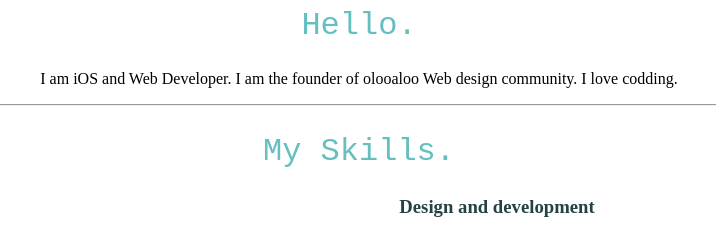
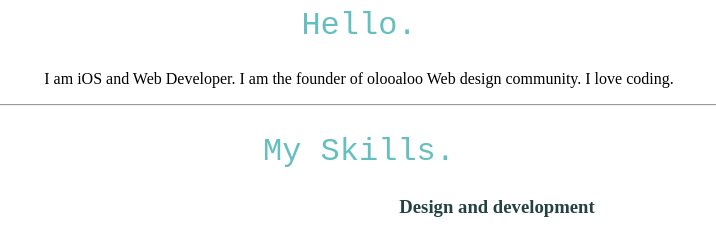
Before and after one commit to filixowino/filix, a plain HTML site: page index.html in a window 1280 px wide. Shown: the part 1296-1530 px from the top of the page, 281-997 px from the left. Drawn offline with Linux system fonts and the light colour scheme.

Commit message:
Update index.html

```diff
--- a/index.html
+++ b/index.html
@@ -18,7 +18,7 @@
         <div class="profile">
           <img class="my-img" src="CSS - My Site Images/felix.png" alt="">
           <h2>Hello.</h2>
-          <p>I am iOS and Web Developer. I am the founder of olooaloo Web design community. I love codding.</p>
+          <p>I am iOS and Web Developer. I am the founder of olooaloo Web design community. I love coding.</p>
         </div>
         <hr>
         <div class="skills">
```
